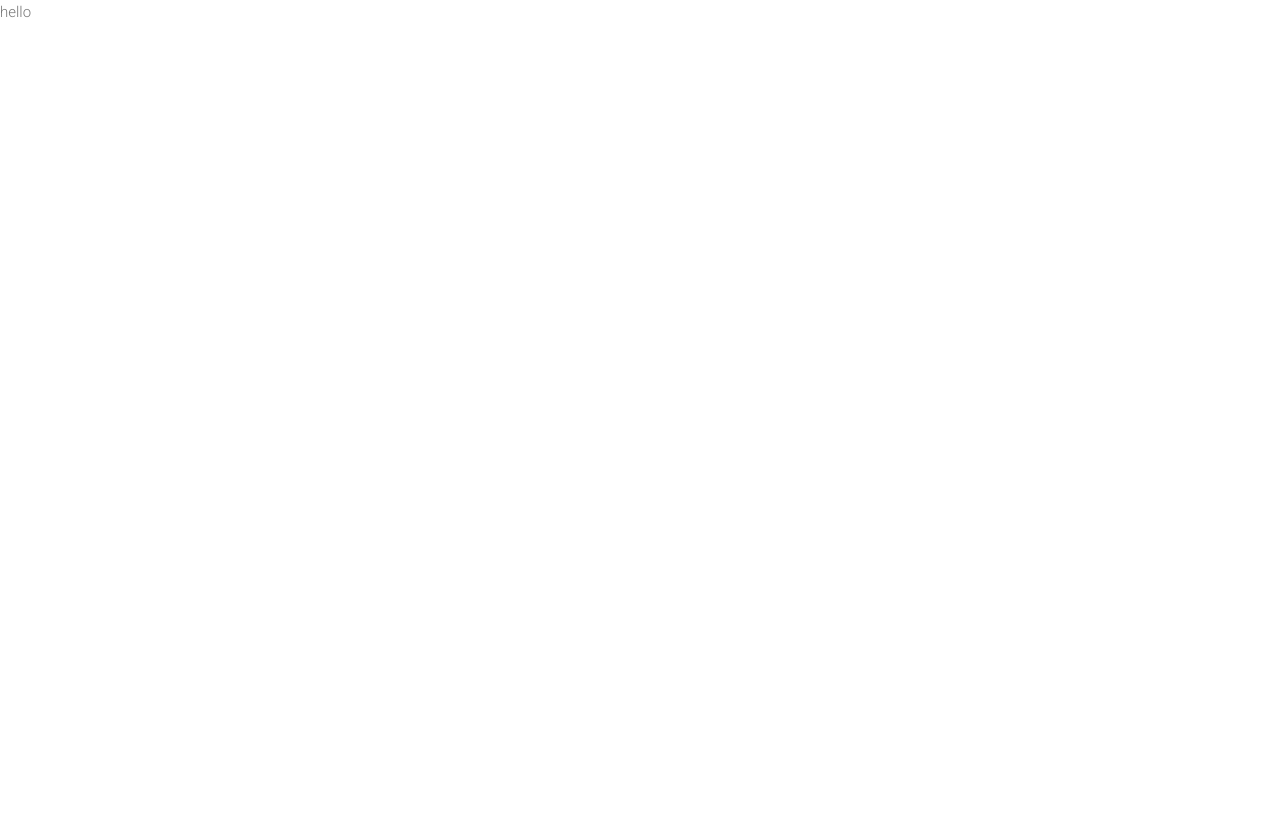
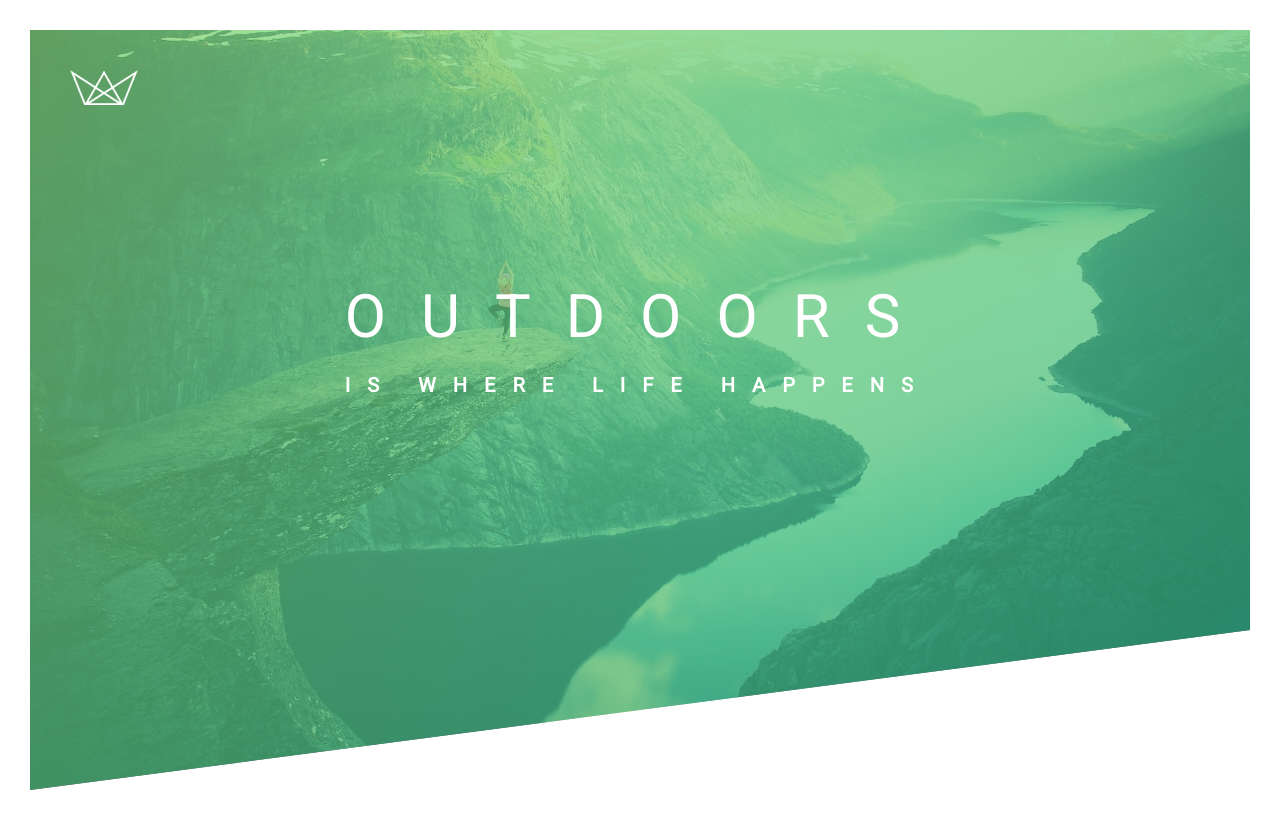
Before and after one commit to 0prashantkumar/CSS_REPO, a plain HTML site: page index.html in a window 1280 px wide. Drawn offline with Linux system fonts and the light colour scheme.

Commit message:
animation

```diff
--- a/css/style.css
+++ b/css/style.css
@@ -1,3 +1,9 @@
+/*
+light green:#7ed56f
+medium green:#55c57a
+dark green:#28b484
+*/
+
 * {
   margin: 0;
   padding: 0;
@@ -7,7 +13,95 @@
 body {
   font-family: "Roboto", sans-serif;
   font-weight: 300;
-  font-size: 15px;
+  font-size: 16px;
   line-height: 1.7;
   color: #777;
+  padding: 30px;
 }
+.header {
+  position: relative;
+  height: 95vh;
+  background-image: linear-gradient(
+      to right bottom,
+      rgba(126, 213, 111, 0.7),
+      rgba(40, 180, 131, 0.7)
+    ),
+    url("../img/hero.jpg");
+  background-size: cover;
+  background-position: top;
+  clip-path: polygon(0 0, 100% 0, 100% 75vh, 0 100%);
+}
+
+.logo-box {
+  position: absolute;
+  top: 40px;
+  left: 40px;
+}
+
+.logo {
+  height: 35px;
+}
+
+.text-box {
+  position: absolute;
+  top: 40%;
+  left: 50%;
+  transform: translate(-50%, -50%);
+}
+.heading-primary {
+  color: white;
+  text-transform: uppercase;
+  backface-visibility: hidden;
+}
+
+.heading-primary-main {
+  display: block;
+  font-size: 60px;
+  font-weight: 400;
+  letter-spacing: 35px;
+  animation-name: moveInLeft;
+  animation-duration: 1s;
+  animation-timing-function: ease-out;
+}
+
+/*
+ animation-delay: 1s;
+  animation-iteration-count: 2;
+  animation-timing-function: ease-out;
+*/
+
+.heading-primary-sub {
+  display: block;
+  font-size: 20px;
+  font-weight: 700;
+  letter-spacing: 17px;
+  animation: moveInRight 1s ease-out;
+}
+
+@keyframes moveInLeft {
+  0% {
+    opacity: 0;
+    transform: translateX(-100px);
+  }
+  80% {
+    transform: translateX(10px);
+  }
+  100% {
+    opacity: 1;
+    transform: translate(0);
+  }
+}
+
+@keyframes moveInRight {
+  0% {
+    opacity: 0;
+    transform: translateX(+100px);
+  }
+  80% {
+    transform: translateX(-10px);
+  }
+  100% {
+    opacity: 1;
+    transform: translate(0);
+  }
+}
--- a/index.html
+++ b/index.html
@@ -13,7 +13,17 @@
     <title>Document</title>
   </head>
   <body>
-    <header class="header">hello</header>
-    <h2></h2>
+    <header class="header">
+      <div class="logo-box">
+        <img src="/img/logo-white.png" alt="logo" class="logo" />
+      </div>
+
+      <div class="text-box">
+        <h1 class="heading-primary">
+          <span class="heading-primary-main">OUTDOORS</span>
+          <span class="heading-primary-sub">is where life happens</span>
+        </h1>
+      </div>
+    </header>
   </body>
 </html>
```
